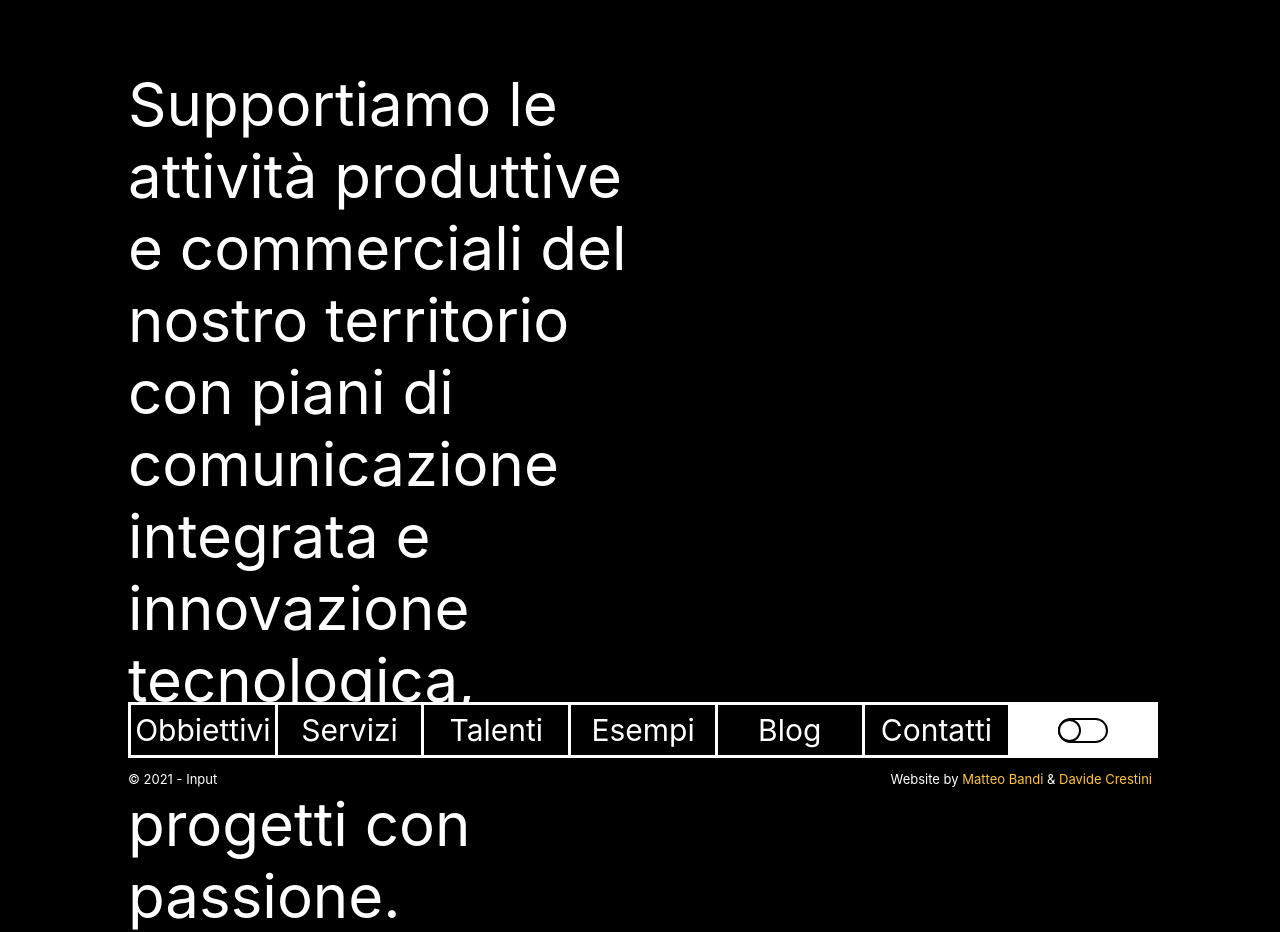
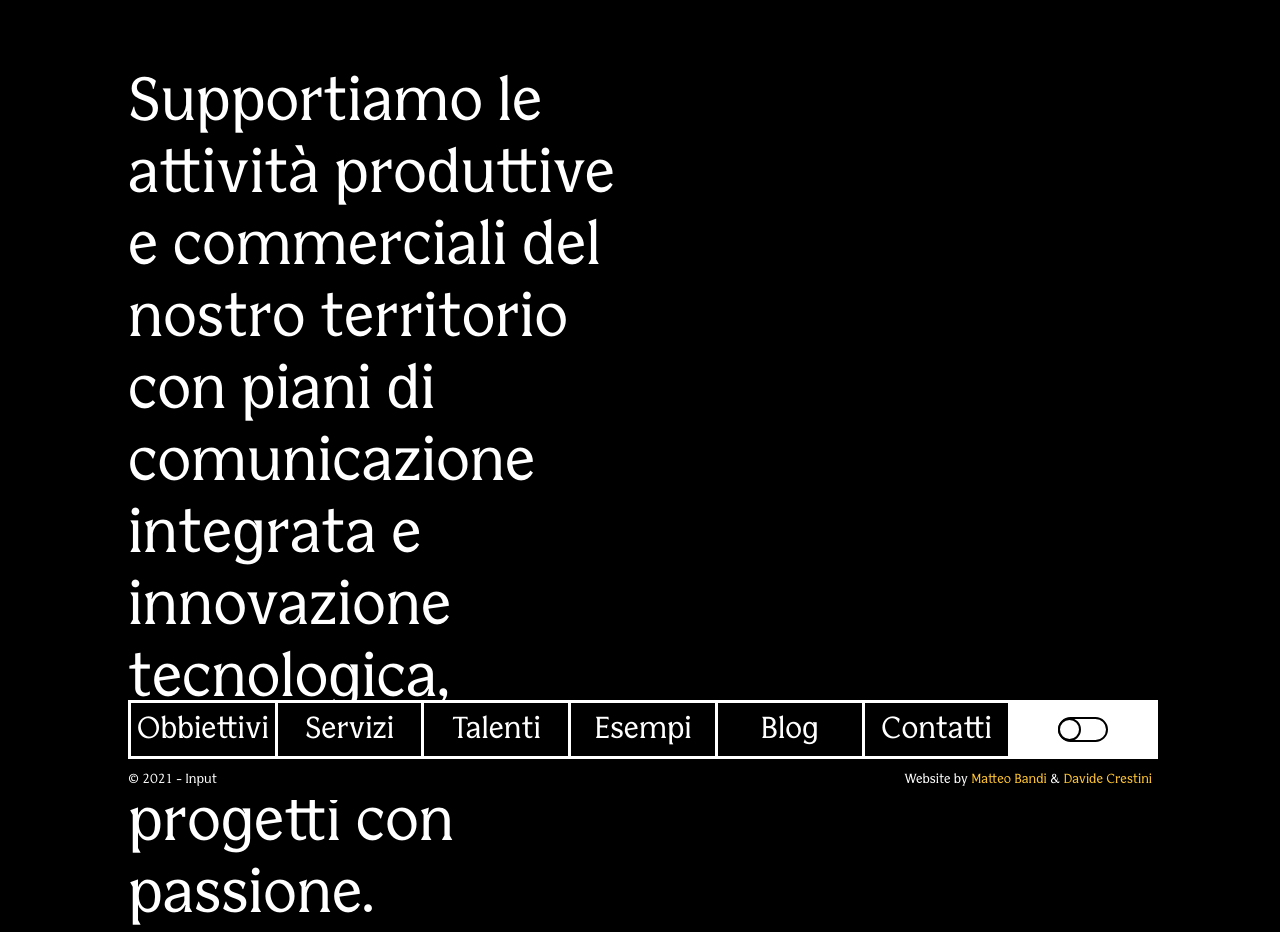
Before and after one commit to KrustyC/inputsrl, a Svelte app: page / in a window 1280 px wide. Built offline with nearby package versions, Linux system fonts and the light colour scheme.

Commit message:
feat: added custom BiancoSerif font

```diff
--- a/public/global.css
+++ b/public/global.css
@@ -5,12 +5,16 @@ body {
   height: 100%;
 }
 
+@font-face {
+  font-family: 'BiancoSerif';
+  src: url('/fonts/BiancoSerif-Regular-Trial.otf') format('opentype');
+}
+
 body {
   margin: 0;
   padding: 8px;
   box-sizing: border-box;
-  font-family: -apple-system, BlinkMacSystemFont, "Segoe UI", Roboto,
-    Oxygen-Sans, Ubuntu, Cantarell, "Helvetica Neue", sans-serif;
+  font-family: 'BiancoSerif';
 }
 
 a {
--- a/src/components/BottomNavigation.svelte
+++ b/src/components/BottomNavigation.svelte
@@ -62,7 +62,7 @@
   .links {
     display: flex;
     flex-direction: row;
-    height: 50px;
+    height: 53px;
     width: 100%;
     border: 3px solid var(--theme-border);
   }
```
Also changed, not shown: public/fonts/BiancoSerif-Regular-Trial.otf (added).
